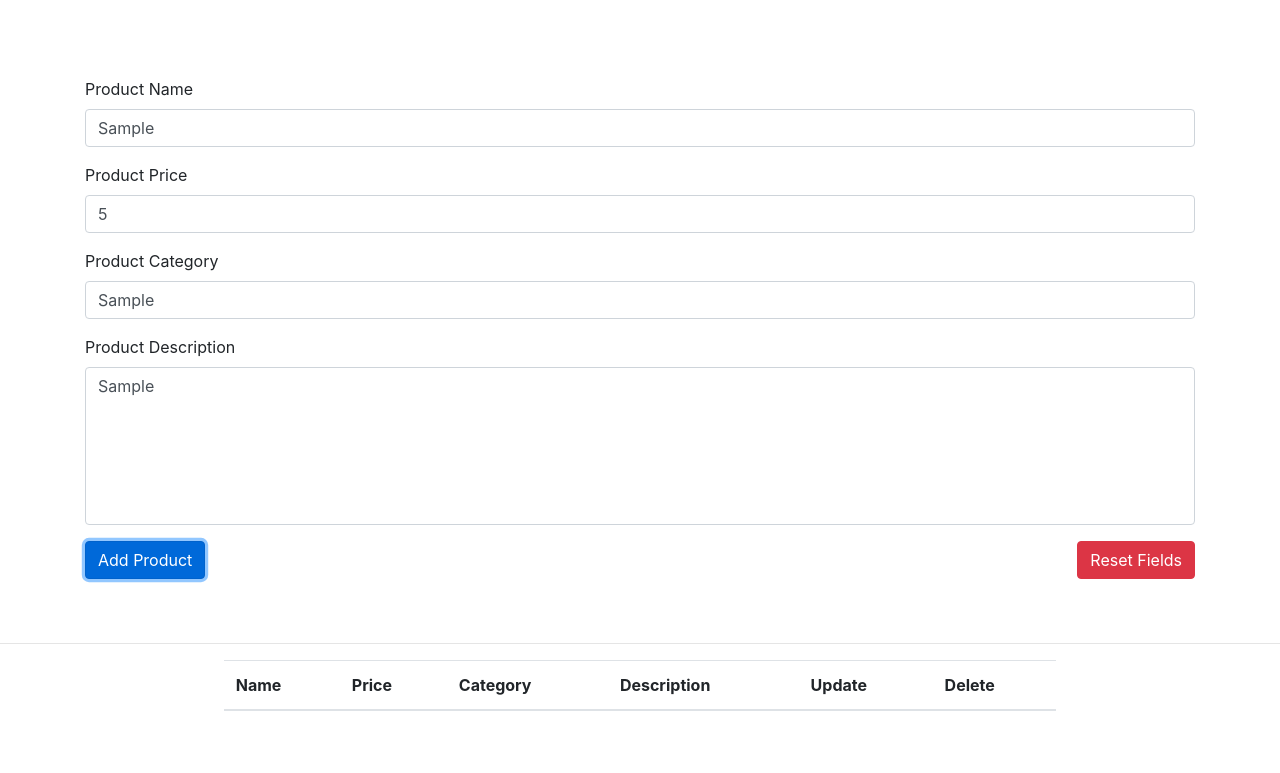
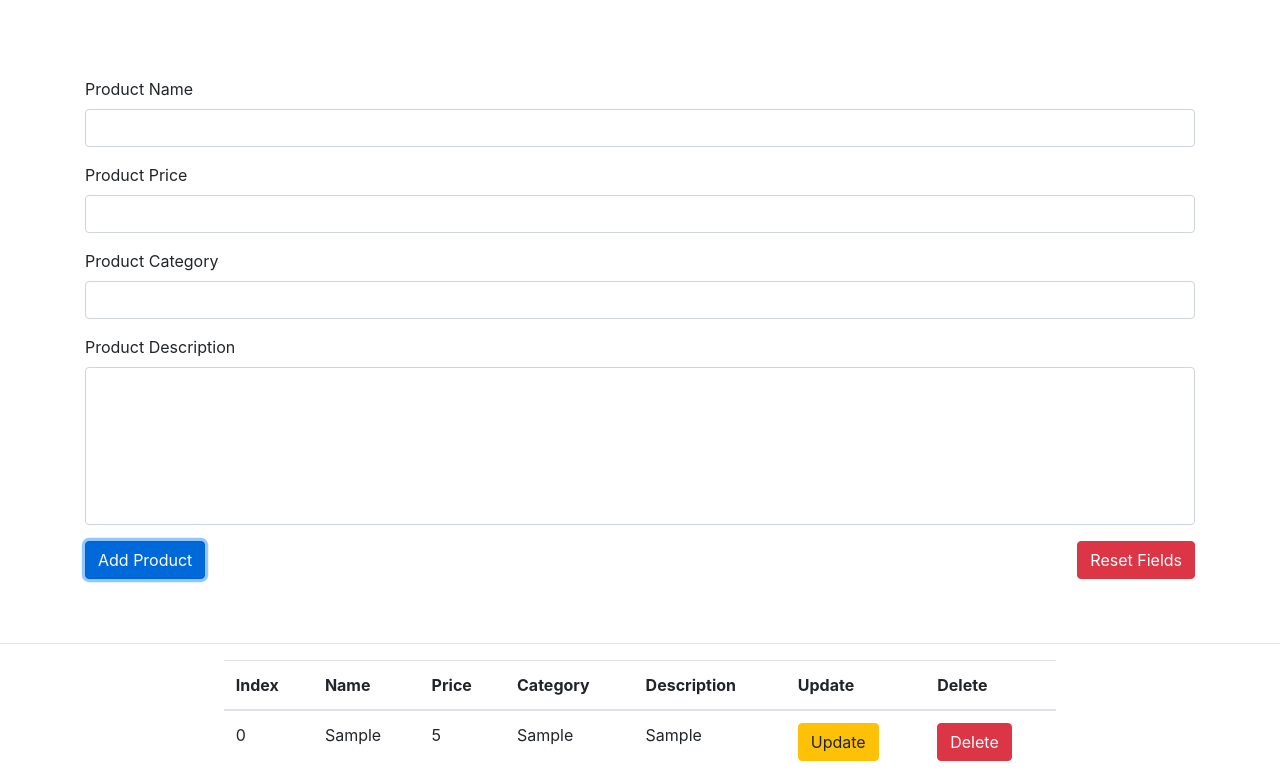
Before and after one commit to Mohamedghaly140/CRUD-App, a plain HTML site: page index.html in a window 1280 px wide. Both pictures are taken after typing "Sample", "5", "Sample", "Sample" into the empty fields and a click on the button "Add Product". Shown: the part 65-838 px from the top of the page. Before the commit the page ends 800 px from the top, so only its background shows below. Drawn offline with Linux system fonts and the light colour scheme.

Commit message:
adding data to localstorage and retreive it from localstrorage

```diff
--- a/index.html
+++ b/index.html
@@ -45,6 +45,7 @@
   <div class="container">
     <table class="table w-75 m-auto">
       <thead>
+        <th>Index</th>
         <th>Name</th>
         <th>Price</th>
         <th>Category</th>
@@ -52,6 +53,7 @@
         <th>Update</th>
         <th>Delete</th>
       </thead>
+      <tbody id="tableBody"></tbody>
     </table>
   </div>
 </body>
--- a/js/main.js
+++ b/js/main.js
@@ -1,20 +1,52 @@
-var productNameInput = document.getElementById('productName');
-var productPriceInput = document.getElementById('productPrice');
-var productCategoryInput = document.getElementById('producCategory');
-var productDescInput = document.getElementById('productDesc');
+const productNameInput = document.getElementById('productName');
+const productPriceInput = document.getElementById('productPrice');
+const productCategoryInput = document.getElementById('producCategory');
+const productDescInput = document.getElementById('productDesc');
+const tableBody = document.getElementById('tableBody');
+
+let productList;
+
+if (localStorage.getItem('ourProducts') === null) {
+  productList = [];
+} else {
+  productList = JSON.parse(localStorage.getItem('ourProducts'));
+  displayProduct();
+}
 
 function addProduct() {
-  var product = {
+  let product = {
     name: productNameInput.value,
     price: productPriceInput.value,
     category: productCategoryInput.value,
     description: productDescInput.value,
   };
-  console.log(product);
+  productList.push(product);
+  localStorage.setItem('ourProducts', JSON.stringify(productList));
+  displayProduct();
+  clearForm();
 }
 
-let friends = ['ahmed', 'Ali', 'Duaa', 'Samaa', 'Mohamed'];
+function displayProduct() {
+  let tBody = '';
+  for (let i = 0; i < productList.length; i++) {
+    tBody += `
+      <tr>
+        <td>${i}</td>
+        <td>${productList[i].name}</td>
+        <td>${productList[i].price}</td>
+        <td>${productList[i].category}</td>
+        <td>${productList[i].description}</td>
+        <td><button class="btn btn-warning">Update</button></td>
+        <td><button class="btn btn-danger">Delete</button></td>
+      </tr>
+    `;
+  }
+  tableBody.innerHTML = tBody;
+}
 
-for (let i = 0; i < friends.length; i++) {
-  console.log(friends[i]);
+function clearForm() {
+  productNameInput.value = '';
+  productPriceInput.value = '';
+  productCategoryInput.value = '';
+  productDescInput.value = '';
 }
```
